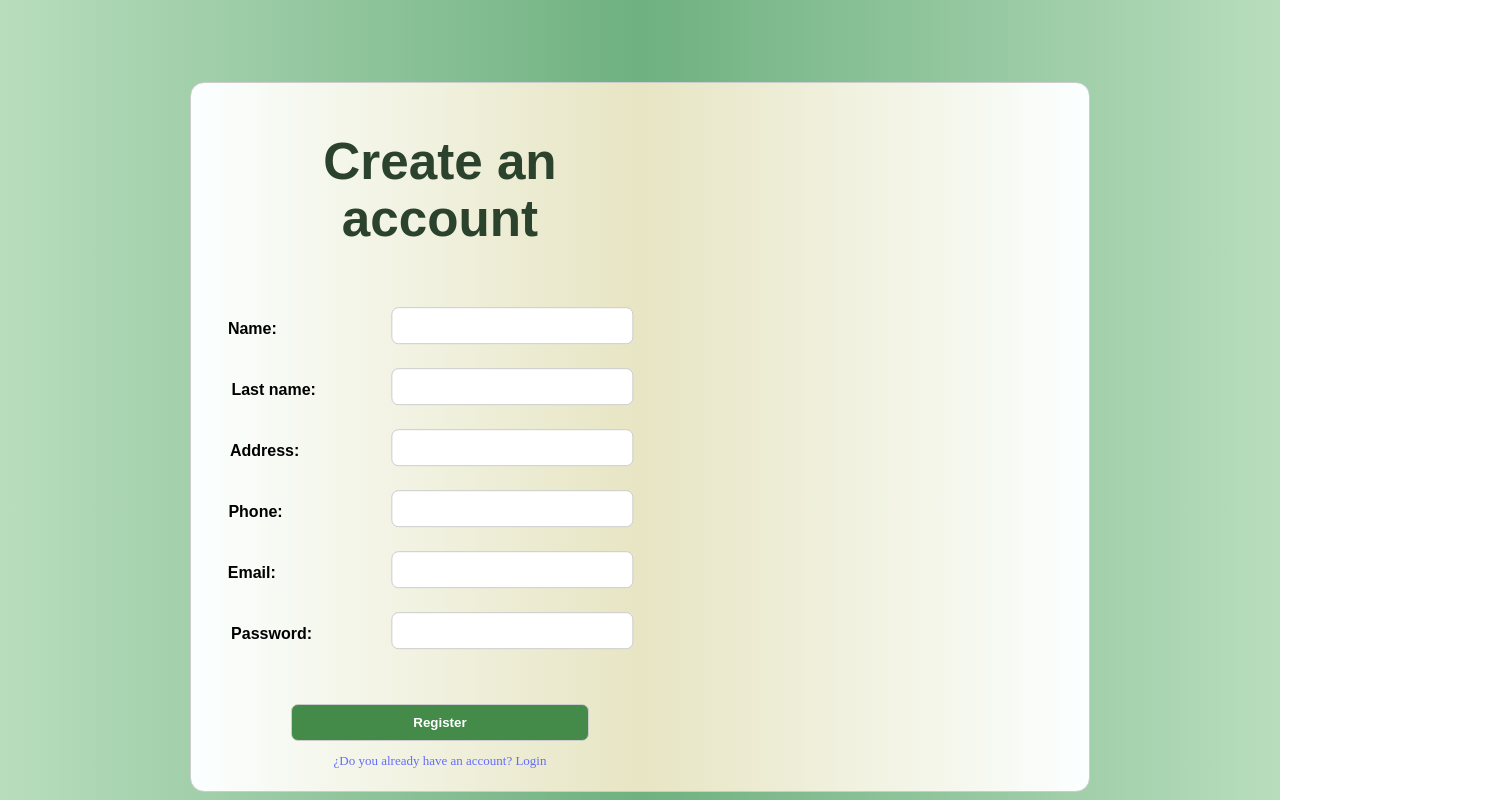
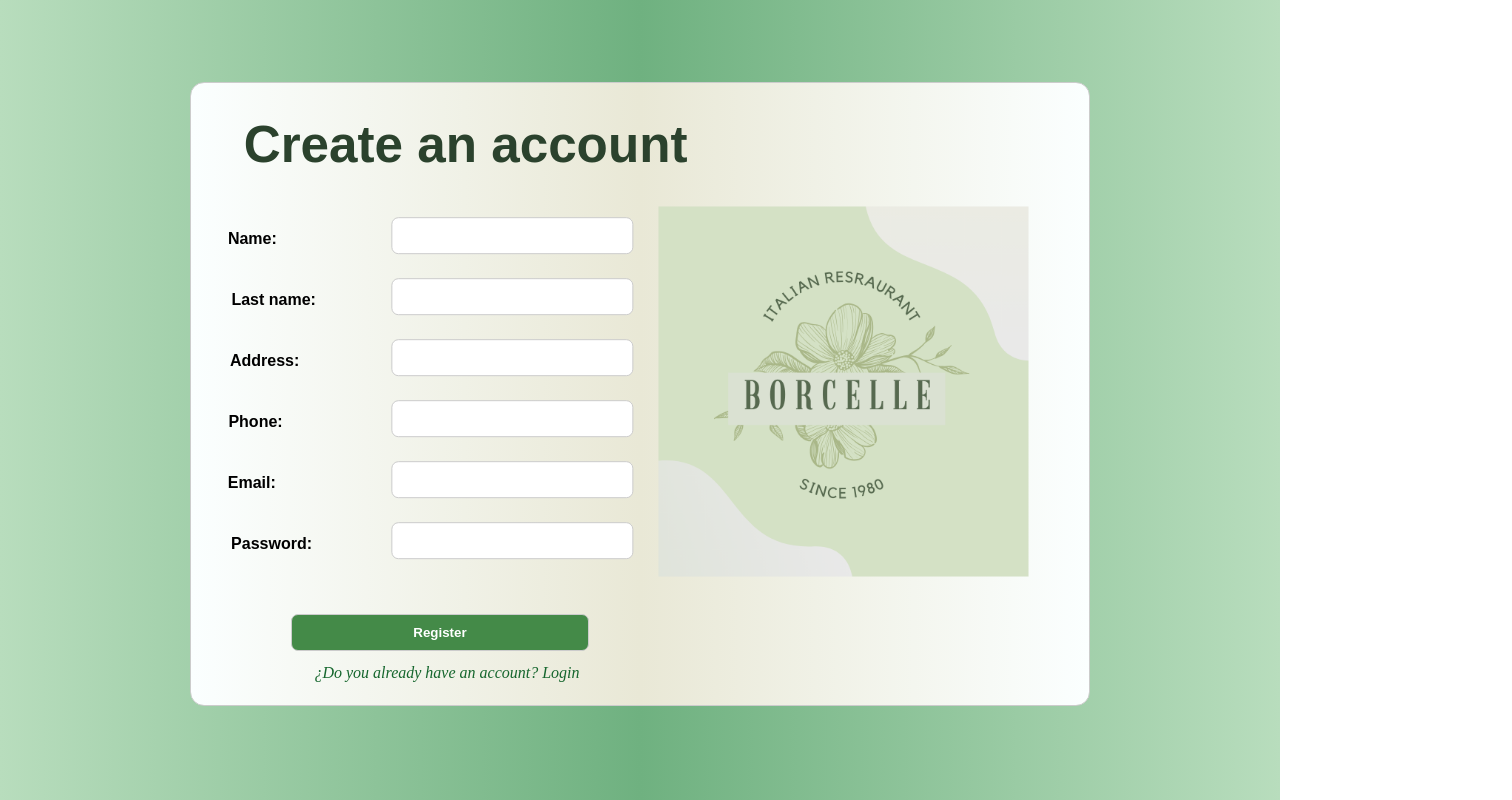
Before and after one commit to xFlameLiq/ReactGSTI, a React (Vite) app: page /Register in a window 1280 px wide. Shown: the top 800 px of the page, 1512 px wide, since content can reach past the window. Built offline with nearby package versions, Linux system fonts and the light colour scheme.

Commit message:
Image correction and added a classname for link in register

```diff
--- a/src/pages/Register.jsx
+++ b/src/pages/Register.jsx
@@ -55,7 +55,7 @@ const Register = () => {
         <input type="password" required password="" id="" value={password} onChange={handlePassword}/>
         <input type="submit" value="Register"  />
         <div>
-          <Link to='/login'>¿Do you already have an account? Login</Link>
+          <Link className="a" to='/login'>¿Do you already have an account? Login</Link>
         </div>
       </form>
       <img src={iconRes}/>
--- a/src/styles/Login.css
+++ b/src/styles/Login.css
@@ -1,5 +1,5 @@
 body{
-  background: linear-gradient(90deg ,  #baf3c3 , #35964d , #baf3c3);
+  background: linear-gradient(90deg ,  #baf3c3 , #6fb180 , #baf3c3);
 }
 
 .title {
@@ -9,15 +9,15 @@ font-size: 30px;
 }
 
 .sesion-img {
-  width: 75px;
-  height: 75px;
+  width: 95px;
+  height: 95px;
   display: flex;
   justify-content: center;
   align-items: center;
   position:relative;
   margin: 0px auto -30px;
   border-radius: 50%;
-  background-image: url(../../images/logo_restaurant.png);
+  background-image: url(../images/logo_restaurant.png);
   background-size: cover;
   top: -60px;
 }
@@ -36,9 +36,10 @@ font-size: 30px;
 
 
 .container-main .form {
-  border: 1px solid rgb(185, 180, 180);
+  border: 1px solid rgb(240, 232, 232);
   border-radius: 14px;
   padding: 20px;
+  color: #ffffff;
 }
 .container-main .form label {
   padding: 10px 10px;
@@ -84,7 +85,8 @@ width: 32rem;
   display: block;
   text-decoration: none;
   color: rgb(21, 102, 45);
-  font-size: small;
+  font-size:medium;
+  font-style:oblique;
   font-family: 'sans-serif';
   margin: 0px auto 0px;
 }
--- a/src/styles/Register.css
+++ b/src/styles/Register.css
@@ -3,9 +3,9 @@ body{
   }
 
   h1 {
-    text-align: center;
-    margin: 1em 1em;
-    font-size: 25px;
+    text-align:center;
+    margin-inline-start: 1em ;
+    font-size: 20px;
     color:#2b422d;
     font-family:sans-serif;
   }
@@ -17,7 +17,7 @@ body{
   }
 
   form {
-    background: linear-gradient(90deg , #fbffff, #e7e5c3, #fbffff );
+    background: linear-gradient(90deg , #fbffff, #e9e8d6, #fbffff );
   }
 
   .container form {
@@ -74,13 +74,18 @@ body{
   }
 
   a {
-    text-decoration: none;
-    color: rgb(21, 102, 45);
-    font-size: small;
-    font-family: 'sans-serif';
+  text-align: center;
+  width: 32rem;
+  display: block;
+  text-decoration: none;
+  color: rgb(21, 102, 45);
+  font-size:medium;
+  font-style:oblique;
+  font-family: 'sans-serif';
+  margin: 0px auto 0px;
   }
 
   img {
-    transform: translateX(168%) translateY(30%);
-    width: 400px;
+    transform: translateX(55%) translateY(-135%);
+    width: 370px;
   }
```
Also changed, not shown: 1 other file (tests, documents, lock files or other folders).
